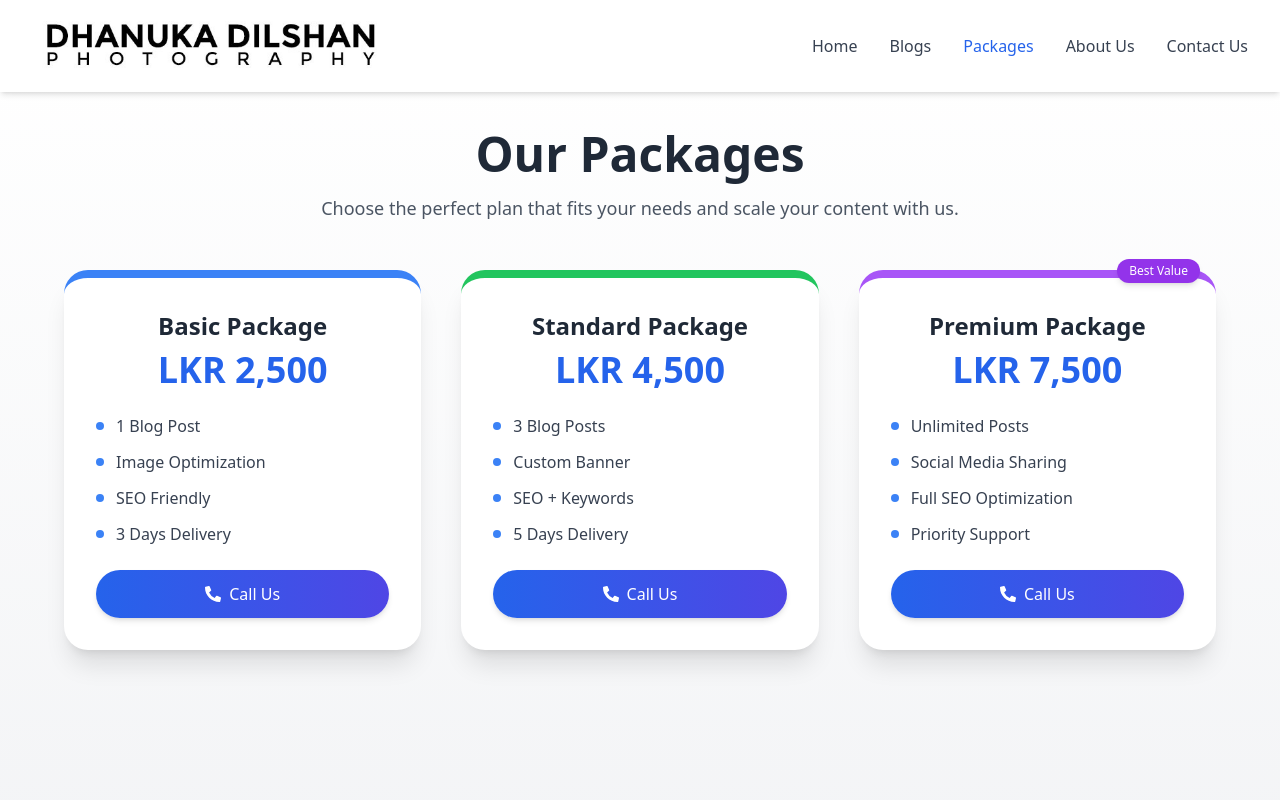
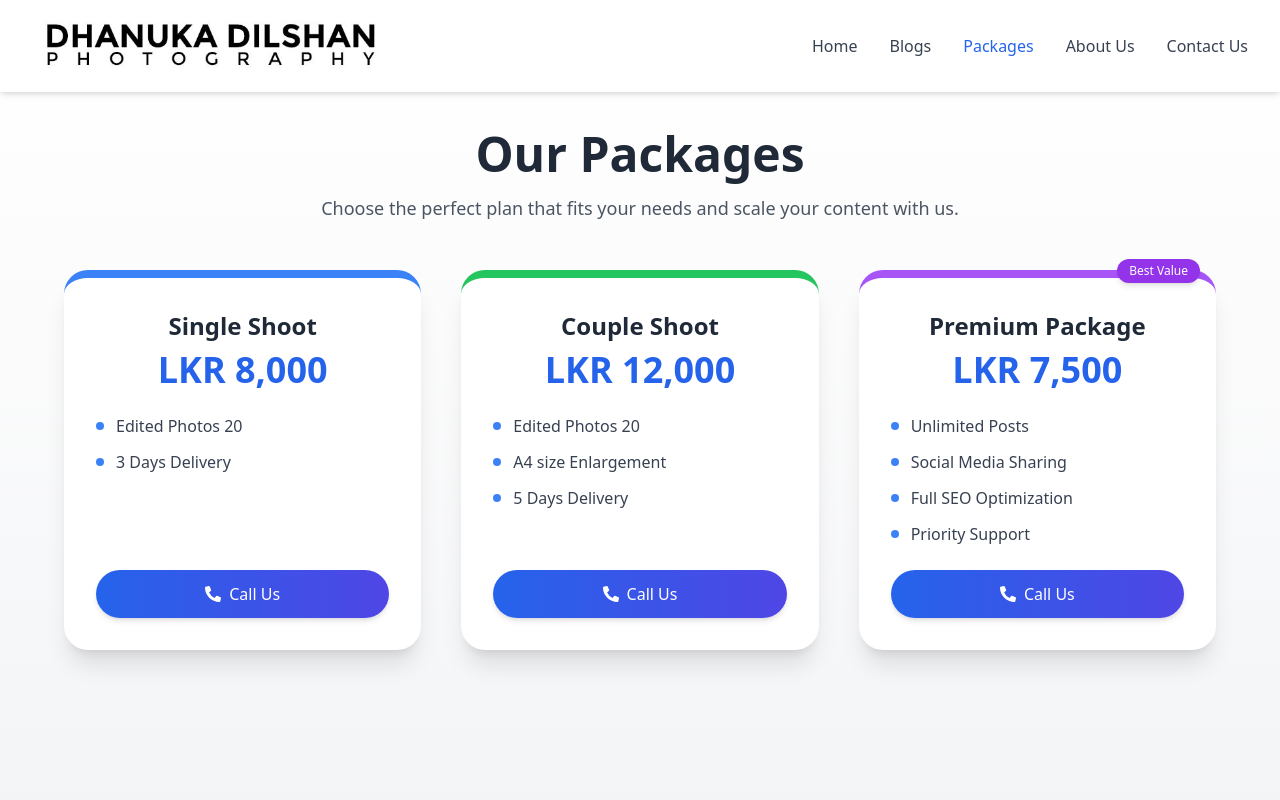
Before and after one commit to tharidhu1225/danuka-dilshan, a React (Vite) app: page /packages in a window 1280 px wide. Shown: the top 800 px of the page. Built offline with nearby package versions, Linux system fonts and the light colour scheme.

Commit message:
update packeges

```diff
--- a/src/pages/packege.jsx
+++ b/src/pages/packege.jsx
@@ -3,24 +3,21 @@ import { FaPhoneAlt } from "react-icons/fa";
 export default function Packages() {
   const packages = [
     {
-      title: "Basic Package",
-      price: "LKR 2,500",
+      title: "Single Shoot",
+      price: "LKR 8,000",
       features: [
-        "1 Blog Post",
-        "Image Optimization",
-        "SEO Friendly",
+        "Edited Photos 20",
         "3 Days Delivery",
       ],
       color: "border-blue-500",
       highlight: false,
     },
     {
-      title: "Standard Package",
-      price: "LKR 4,500",
+      title: "Couple Shoot",
+      price: "LKR 12,000",
       features: [
-        "3 Blog Posts",
-        "Custom Banner",
-        "SEO + Keywords",
+        "Edited Photos 20",
+        "A4 size Enlargement",
         "5 Days Delivery",
       ],
       color: "border-green-500",
```
